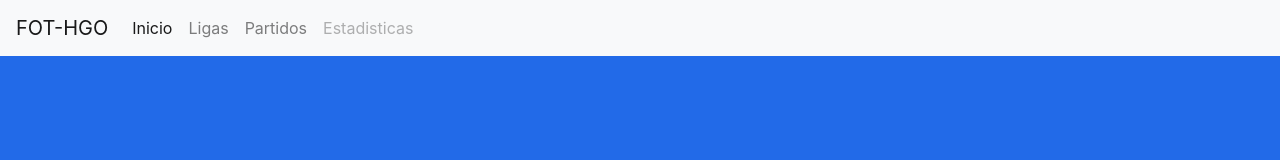
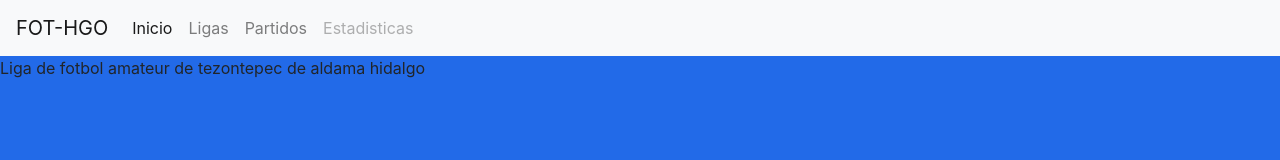
Before and after one commit to jesusballes/pagina-web, a plain HTML site: page index.html in a window 1280 px wide. Drawn offline with nearby package versions, Linux system fonts and the light colour scheme.

Commit message:
Se agrego pie de pagina

```diff
--- a/index.html
+++ b/index.html
@@ -27,6 +27,9 @@
         </div>
       </div>
     </nav>
+    <footer>
+      Liga de fotbol amateur de tezontepec de aldama hidalgo
+    </footer>
     <script src="https://code.jquery.com/jquery-3.3.1.slim.min.js" integrity="sha384-q8i/X+965DzO0rT7abK41JStQIAqVgRVzpbzo5smXKp4YfRvH+8abtTE1Pi6jizo" crossorigin="anonymous"></script>
     <script src="https://cdnjs.cloudflare.com/ajax/libs/popper.js/1.14.3/umd/popper.min.js" integrity="sha384-ZMP7rVo3mIykV+2+9J3UJ46jBk0WLaUAdn689aCwoqbBJiSnjAK/l8WvCWPIPm49" crossorigin="anonymous"></script>
     <script src="https://stackpath.bootstrapcdn.com/bootstrap/4.1.1/js/bootstrap.min.js" integrity="sha384-smHYKdLADwkXOn1EmN1qk/HfnUcbVRZyYmZ4qpPea6sjB/pTJ0euyQp0Mk8ck+5T" crossorigin="anonymous"></script>
```
